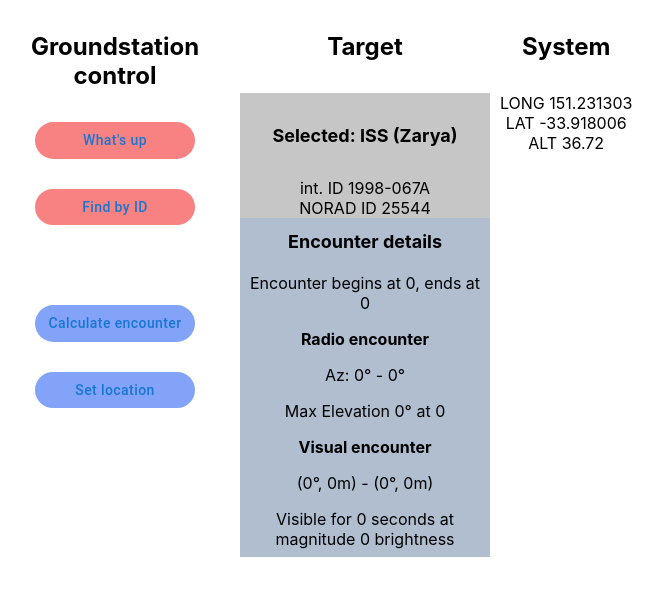
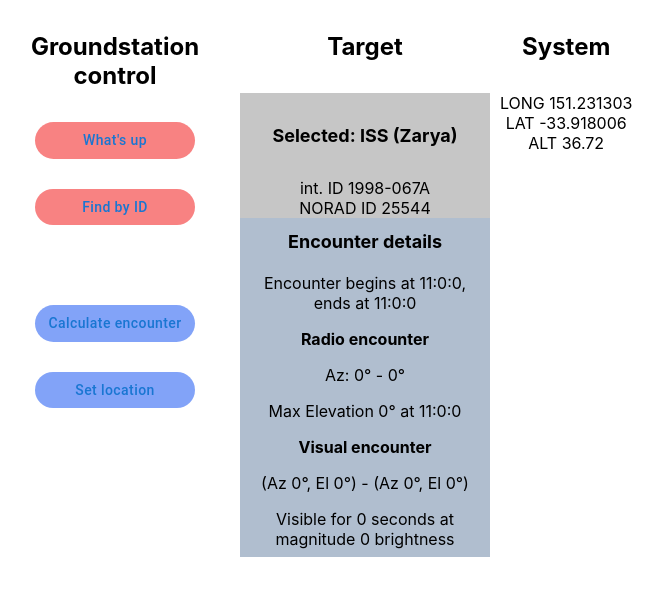
Before and after one commit to bluesatunsw/groundstation, a React (Create React App) app in the folder frontend-react/: page / in a window 1280 px wide. Shown: the top 596 px of the page, without its empty margins (10-673 px from the left). Built offline with nearby package versions, Linux system fonts and the light colour scheme.

Commit message:
Finished logic for encounter handling. Fixed bug in backend and added proper formatting to show full encounter info in GUI

```diff
--- a/frontend-react/src/components/EncounterInfo/EncounterInfo.tsx
+++ b/frontend-react/src/components/EncounterInfo/EncounterInfo.tsx
@@ -6,6 +6,7 @@
 import styled from 'styled-components';
 import Stack from "@mui/material/Stack"
 import { n2yo_radio_passes, n2yo_visual_passes } from '../../types/n2yotypes';
+import UTCtoD from '../../logic/utility';
 
 
 const Container = styled.div`
@@ -36,14 +37,18 @@
 }
 
 const EncounterInfo: React.FC<EncounterInfoProps> = ({ vp, rp }) => {
-    return (
+  let rp_start : string = UTCtoD(rp.startUTC);
+  let rp_end : string = UTCtoD(rp.endUTC);
+  let rp_max : string = UTCtoD(rp.maxUTC);
+
+  return (
       <Container>
             <Stack>
                 <Title>
                     Encounter details
                 </Title>
                 <Param>
-                    Encounter begins at {rp.startUTC}, ends at {rp.endUTC}
+                    Encounter begins at {rp_start}, ends at {rp_end}
                 </Param>
 
                 <Subtitle>
@@ -53,14 +58,14 @@
                     Az: { rp.startAz }° - { rp.endAz }°
                 </Param>
                 <Param>
-                    Max Elevation {rp.maxEl}° at {rp.maxUTC}
+                    Max Elevation {rp.maxEl}° at {rp_max}
                 </Param>
 
                 <Subtitle>
                     Visual encounter
                 </Subtitle>
                 <Param>
-                    ({vp.startAz}°, {vp.startEl}m) - ({vp.endAz}°, {vp.endEl}m)
+                    (Az {vp.startAz}°, El {vp.startEl}°) - (Az {vp.endAz}°, El {vp.endEl}°)
                 </Param>
                 <Param>
                     Visible for {vp.duration} seconds at magnitude {vp.mag} brightness
--- a/frontend-react/src/logic/utility.ts
+++ b/frontend-react/src/logic/utility.ts
@@ -1,5 +1,8 @@
 // Miscellaneous functions to supplement other logic
 
-// function UTCtoDateTime(utc: number): DateTime {
+function UTCtoD(utc: number): string {
+    let n : Date = new Date(utc*1000);
+    return `${String((n.getHours() + 11)%24).toString()}:${n.getMinutes().toString()}:${n.getSeconds().toString()}`
+}
 
-// }
+export default UTCtoD;
```
Also changed, not shown: 1 other file (tests, documents, lock files or other folders).
